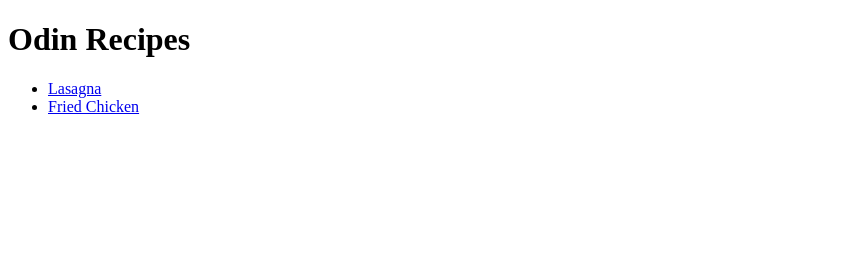
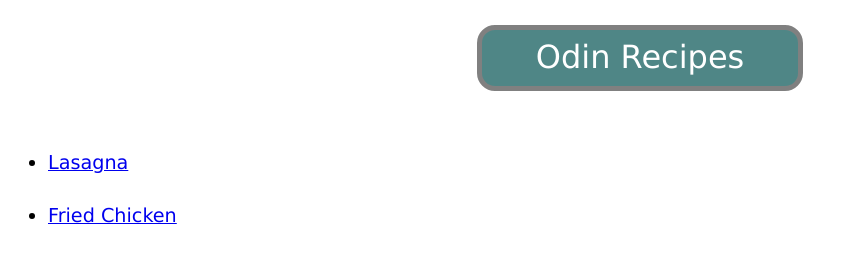
Before and after one commit to CarlMakh/odin-recipes, a plain HTML site: page index.html in a window 1280 px wide. Shown: the whole page, without its empty margins (0-857 px from the left). Drawn offline with Linux system fonts and the light colour scheme.

Commit message:
Finish styling the home page

```diff
--- a/index.html
+++ b/index.html
@@ -9,10 +9,10 @@
 </head>
 
 <body>
-    <h1>Odin Recipes</h1>
+    <h1 class="home-title">Odin Recipes</h1>
     <ul>
-        <li><a href="recipes/lasagna.html">Lasagna</a></li>
-        <li><a href="recipes/fried-chicken.html">Fried Chicken</a></li>
+        <li class="lasagna-link"><a href="recipes/lasagna.html">Lasagna</a></li>
+        <li class="fried-chicken-link"><a href="recipes/fried-chicken.html">Fried Chicken</a></li>
     </ul>
 </body>
 
--- a/style.css
+++ b/style.css
@@ -0,0 +1,29 @@
+.home-title {
+    text-align: center;
+    font-size: 2em;
+    margin: auto;
+    font-family: 'Verdana', sans-serif;
+    font-weight: normal;
+    background-color: rgb(79, 134, 134);
+    color: white;
+    border: 5px gray solid;
+    padding: 8px;
+    border-radius: 18px;
+    width: 300px;
+    height: 40px;
+    margin-top: 25px;
+}
+
+.lasagna-link,
+.fried-chicken-link {
+    font-size: larger;
+    font-family: 'Verdana', sans-serif;
+    a:visited {
+        color: black;
+    }
+}
+
+.lasagna-link {
+    margin-top: 60px;
+    margin-bottom: 30px;
+}
```
